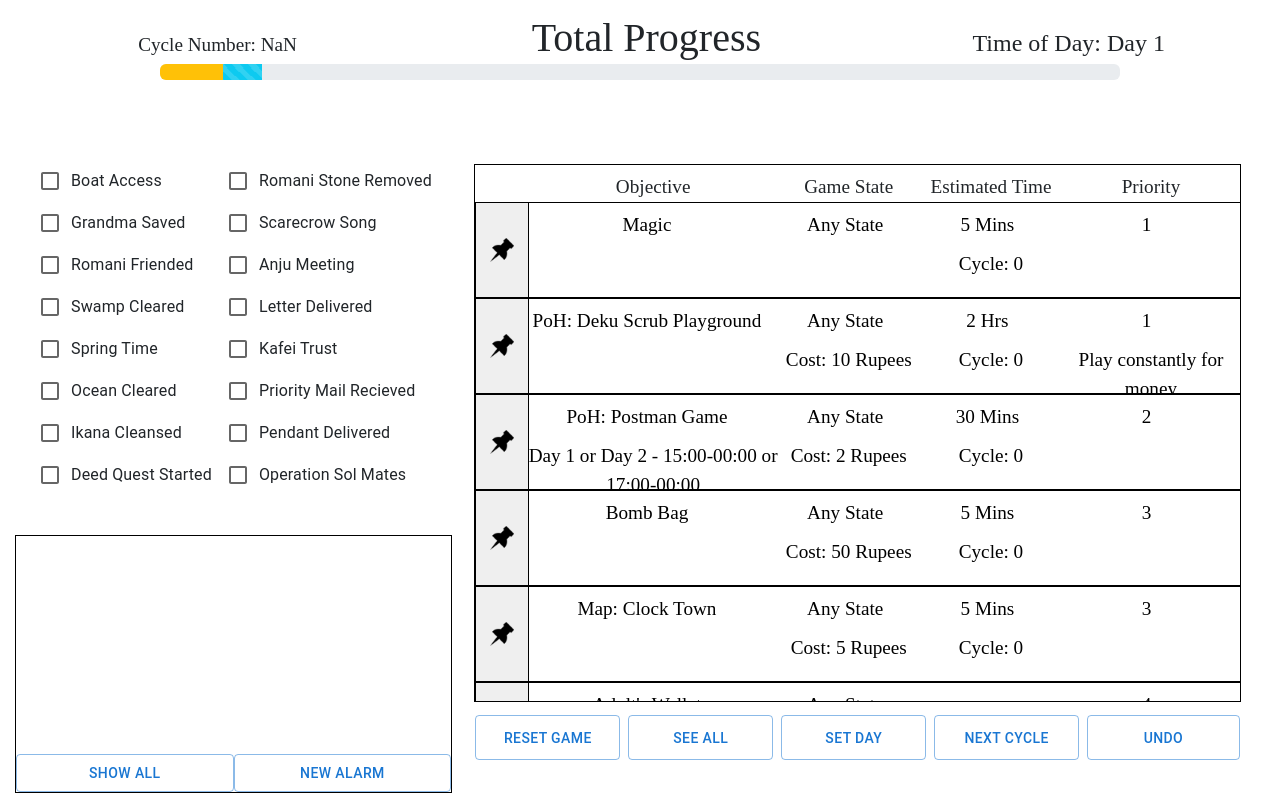
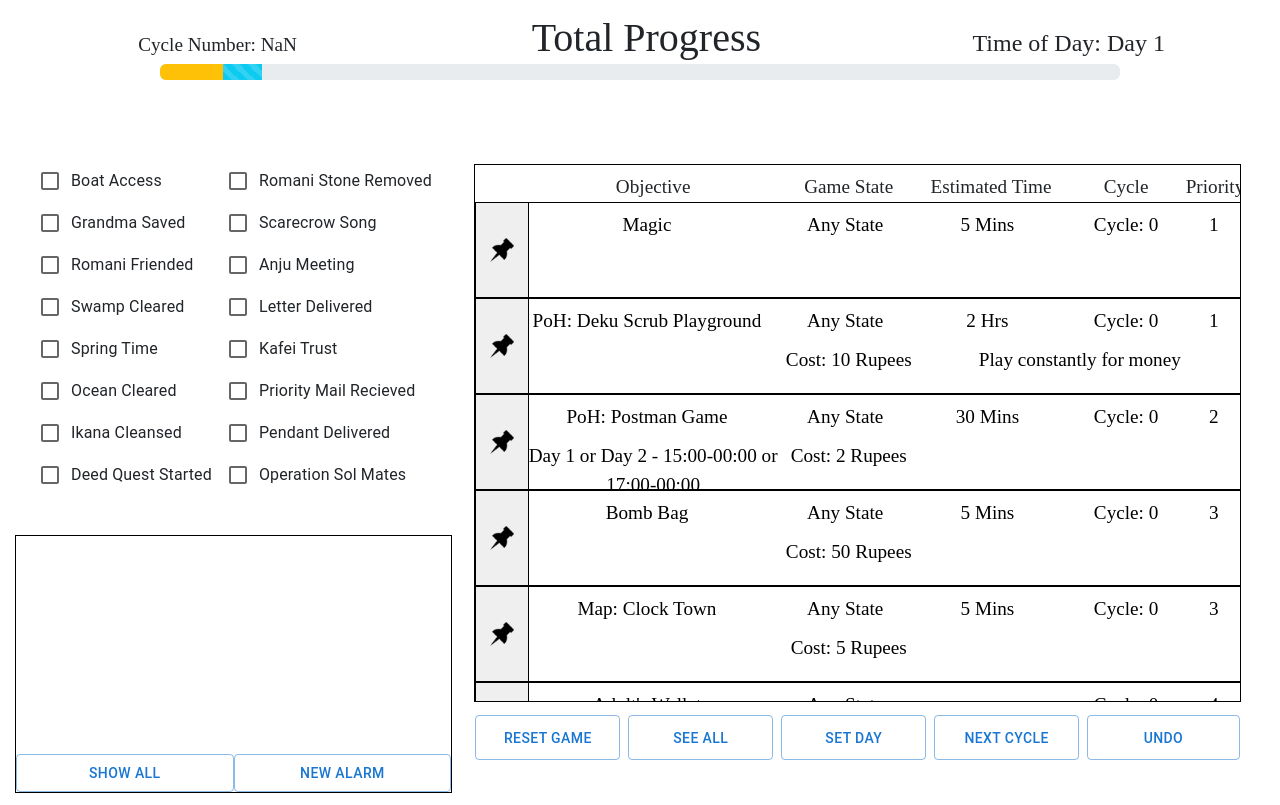
Before and after one commit to merekHailey/Majora-s-Mask-100--Tracker, a React (Create React App) app: page / in a window 1280 px wide. Built offline with nearby package versions, Linux system fonts and the light colour scheme.

Commit message:
Tweaked Card UI

```diff
--- a/src/Components/Labels.css
+++ b/src/Components/Labels.css
@@ -2,9 +2,9 @@
 
     justify-items: center;
     display: grid;
-    grid-template-areas: "spot1 spot2 spot3 spot4";
+    grid-template-areas: "spot1 spot2 spot3 spot4 spot5";
     width: 100%;
-    grid-template-columns: 35% 20% 20% 25%;
+    grid-template-columns: 35% 20% 20% 18% 7%;
     align-items: center;
 }
 
@@ -32,3 +32,9 @@
     font-family: Triforce;
     font-size: larger;
 }
+
+.spot5{
+    grid-area: spot5;
+    font-family: Triforce;
+    font-size: larger;
+}
--- a/src/Components/Labels.jsx
+++ b/src/Components/Labels.jsx
@@ -6,10 +6,10 @@
 
     function getLabels(){
         if(allShown){
-            return <><span className={'spot1'}>Objective</span> <span className={"spot2"}>Item Recs</span><span className={"spot3"}>Game State</span><span className={"spot4"}>Priority</span></>
+            return <><span className={'spot1'}>Objective</span> <span className={"spot2"}>Item Recs</span><span className={"spot3"}>Game State</span><span className={"spot4"}>Cycle</span><span className={"spot5"}>Priority</span></>
         }
         else{
-            return <><span className={'spot1'}>Objective</span> <span className={"spot2"}>Game State</span><span className={"spot3"}>Estimated Time</span><span className={"spot4"}>Priority</span></>
+            return <><span className={'spot1'}>Objective</span> <span className={"spot2"}>Game State</span><span className={"spot3"}>Estimated Time</span><span className={"spot4"}>Cycle</span><span className={"spot5"}>Priority</span></>
 
         }
     }
--- a/src/Components/ObjCard.css
+++ b/src/Components/ObjCard.css
@@ -154,8 +154,8 @@
     padding-top: 1vh;
     padding-bottom: 1vh;
     justify-items: center;
-    grid-template-areas: "name R1S1 R1S2 priority";
-    grid-template-columns: 35% 20% 20% 25%;
+    grid-template-areas: "name R1S1 R1S2 cycle priority";
+    grid-template-columns: 35% 20% 20% 18% 7%;
     width: 100%;
 }
 
@@ -163,7 +163,7 @@
     grid-area: row2;
     display: grid;
     justify-items: center;
-    grid-template-areas: "spot1 spot2 cycle notes";
+    grid-template-areas: "spot1 spot2 notes notes";
     grid-template-columns: 35% 20% 20% 25%;
     width: 100%;
 }
--- a/src/Components/ObjCard.jsx
+++ b/src/Components/ObjCard.jsx
@@ -162,10 +162,10 @@
         <div id={props.obj.id} className={props.className}>
             <button onClick={ClickHandler} className={findBtnClass()}>
                     <div className='row1'>
-                        <span className='name'>{props.obj.name}</span> <span className={"R1S1"}>{StateText()}</span> <span className={"R1S2"}>{EstTimeText()}</span> <span className={"priority"}>{PriorityText()}</span>
+                        <span className='name'>{props.obj.name}</span> <span className={"R1S1"}>{StateText()}</span> <span className={"R1S2"}>{EstTimeText()}</span> <span className='cycle'>{CycleNumText()}</span> <span className={"priority"}>{PriorityText()}</span>
                     </div>
                     <div className='row2'>
-                        <span className='spot1'>{Spot1Text()}</span> <span className='spot2'>{Spot2Text()}</span> <span className='cycle'>{CycleNumText()}</span> <span className='notes'>{NotesText()}</span>
+                        <span className='spot1'>{Spot1Text()}</span> <span className='spot2'>{Spot2Text()}</span> <span className='notes'>{NotesText()}</span>
                     </div>
             </button>
             <button onClick={ClickHandlerPin} className={isPinned ? "pinned" : "pin"}>
--- a/src/Components/ObjCardAll.jsx
+++ b/src/Components/ObjCardAll.jsx
@@ -155,10 +155,10 @@
         <div id={props.obj.id} className={props.className}>
             <button onClick={ClickHandler} className={findBtnClass()}>
                     <div className='row1'>
-                        <span className='name'>{props.obj.name}</span> <span className={"R1S1"}>{ItemsText()}</span> <span className={"R1S2"}>{StateText()}</span> <span className={"priority"}>{PriorityText()}</span>
+                        <span className='name'>{props.obj.name}</span> <span className={"R1S1"}>{ItemsText()}</span> <span className={"R1S2"}>{StateText()}</span> <span className='cycle'>{CycleNumText()}</span> <span className={"priority"}>{props.obj.defaultPriority}</span>
                     </div>
                     <div className='row2'>
-                        <span className='spot1'>{Spot1Text()}</span> <span className='spot2'>{Spot2Text()}</span> <span className='cycle'>{CycleNumText()}</span> <span className='notes'>{NotesText()}</span>
+                        <span className='spot1'>{Spot1Text()}</span> <span className='spot2'>{Spot2Text()}</span> <span className='notes'>{NotesText()}</span>
                     </div>
             </button>
             <button onClick={ClickHandlerPin} className={isPinned ? "pinned" : "pin"}>
```
